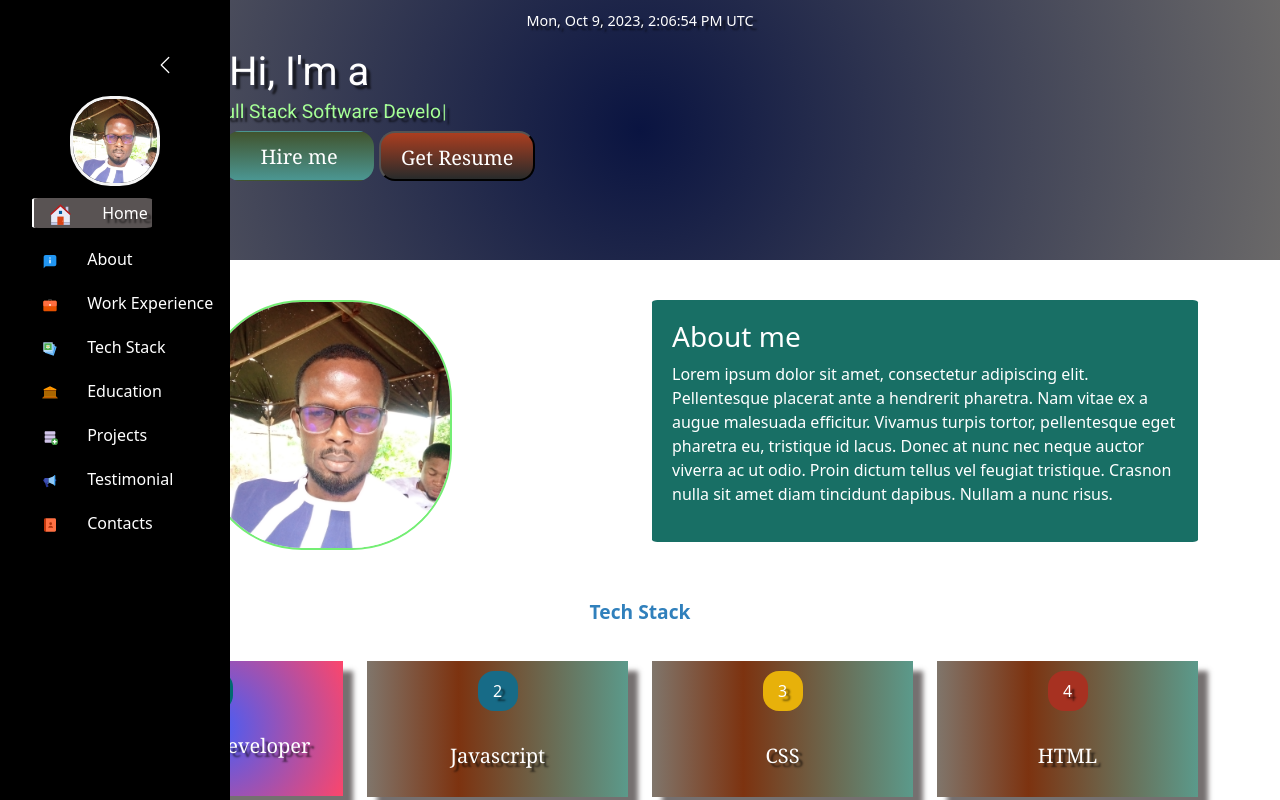
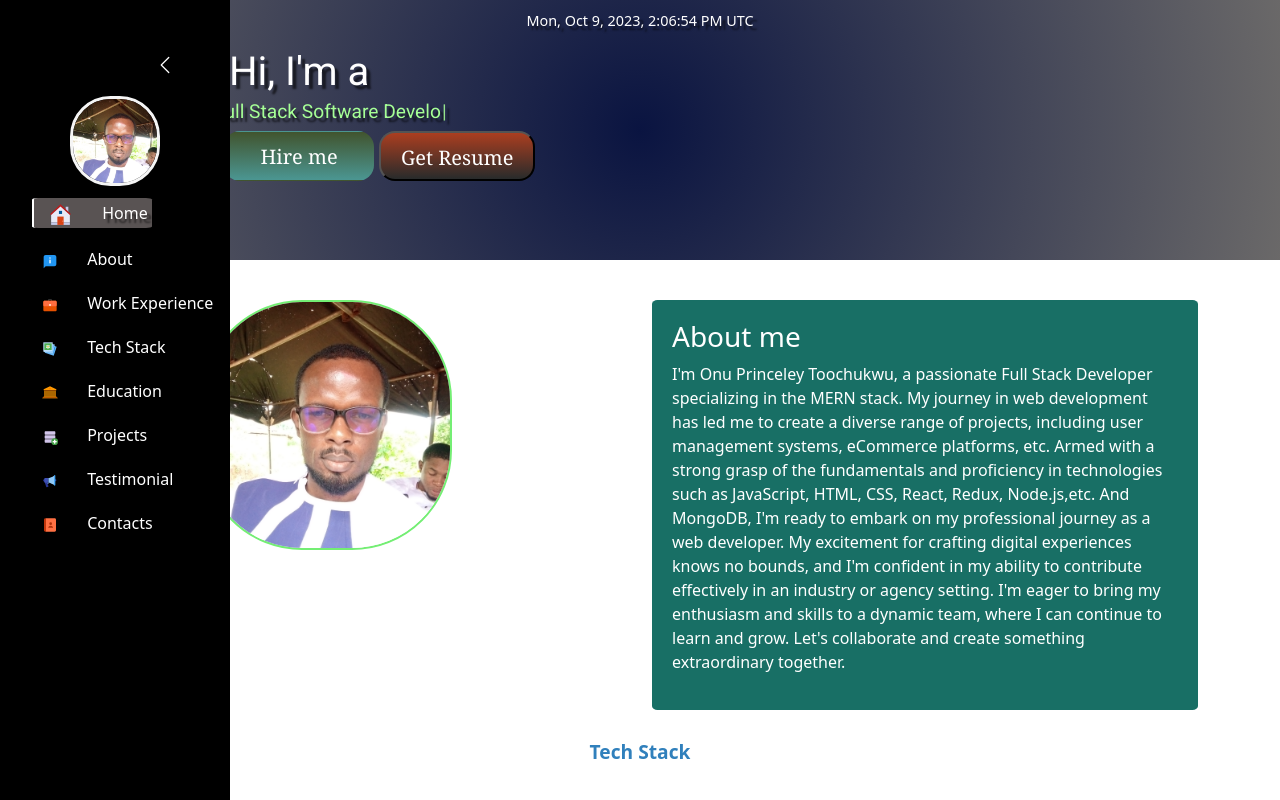
Before and after one commit to steno1/portfolioReact2, a React (Create React App) app in the folder client/: page / in a window 1280 px wide. Shown: the top 800 px of the page. Built offline with nearby package versions, Linux system fonts and the light colour scheme.

Commit message:
updated about me

```diff
--- a/client/src/Components/About/About.js
+++ b/client/src/Components/About/About.js
@@ -19,13 +19,13 @@ alt=" profile pics"/>
   <div className="about-title">
 <h3>About me</h3>
   </div>
-<p>
-Lorem ipsum dolor sit amet, consectetur adipiscing elit.
-Pellentesque placerat ante a hendrerit pharetra. Nam vitae ex
-a augue malesuada efficitur. Vivamus turpis tortor, pellentesque
- eget pharetra eu, tristique id lacus. Donec at nunc nec neque
- auctor viverra ac ut odio. Proin dictum tellus vel feugiat tristique.
-  Crasnon nulla sit amet diam tincidunt dapibus. Nullam a nunc risus.
+<p> I'm Onu Princeley Toochukwu, a passionate Full Stack Developer specializing in the MERN stack.
+
+My journey in web development has led me to create a diverse range of projects, including user management systems, eCommerce platforms, etc. Armed with a strong grasp of the fundamentals and proficiency in technologies such as JavaScript, HTML, CSS, React, Redux, Node.js,etc. And MongoDB, I'm ready to embark on my professional journey as a web developer.
+
+My excitement for crafting digital experiences knows no bounds, and I'm confident in my ability to contribute effectively in an industry or agency setting. I'm eager to bring my enthusiasm and skills to a dynamic team, where I can continue to learn and grow.
+
+Let's collaborate and create something extraordinary together.
 </p>
 </div>
 </div>
```
